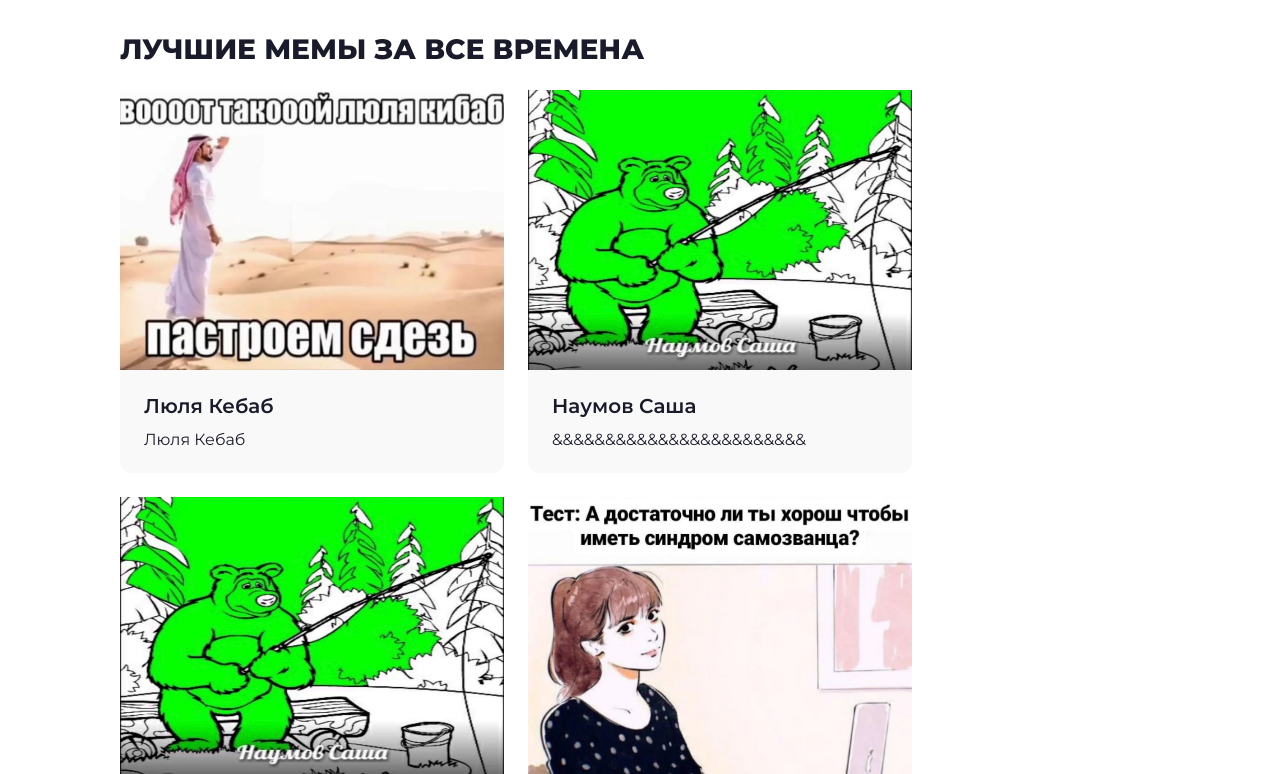
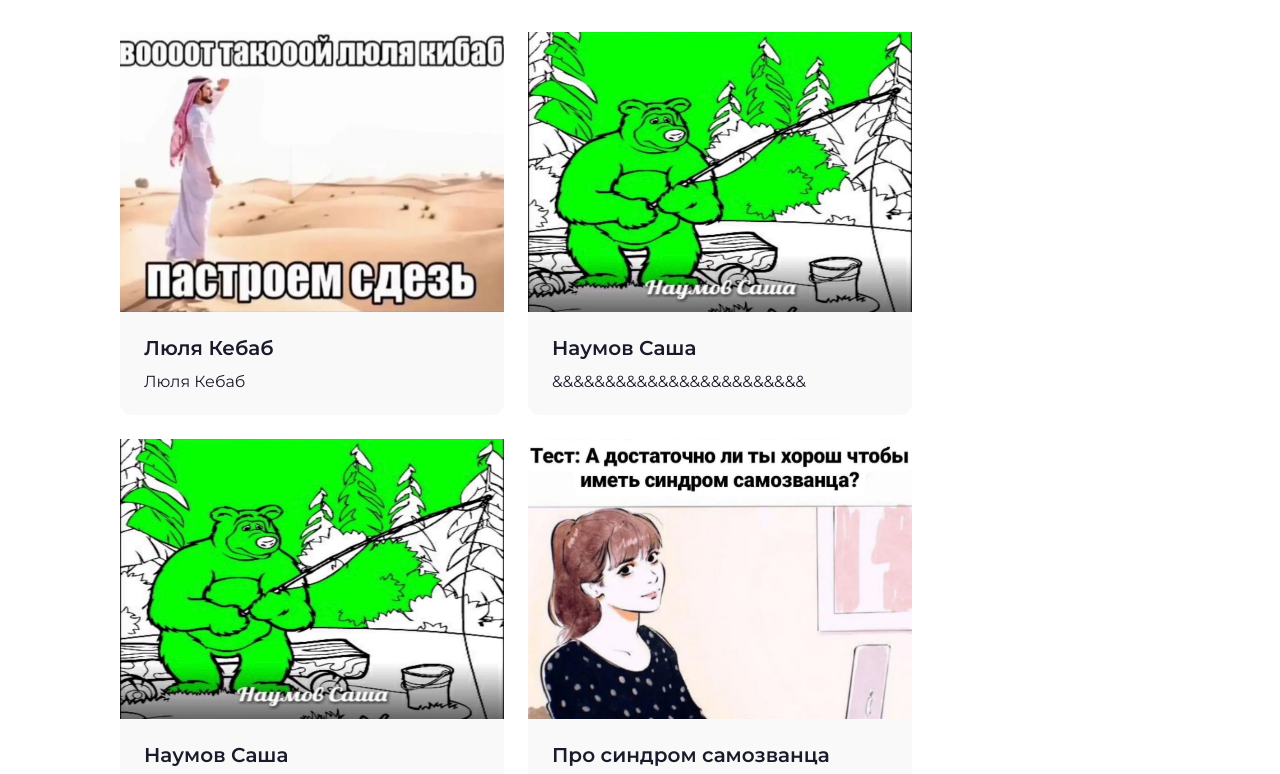
Before and after one commit to ducker-dev/memes, a plain HTML site: page index.html in a window 1280 px wide. Shown: the part 100-874 px from the top of the page. Drawn offline with Linux system fonts and the light colour scheme.

Commit message:
Снёс заголовок

```diff
--- a/index.html
+++ b/index.html
@@ -45,7 +45,6 @@
     </header>
     <main class="main">
       <div class="container main__content">
-        <h1 class="main__title">Лучшие мемы за все времена</h1>
         <div class="main__memes">
           <div class="main__meme">
             <img class="main__meme-img" src="./imgs/meme-3.jpg" />
```
